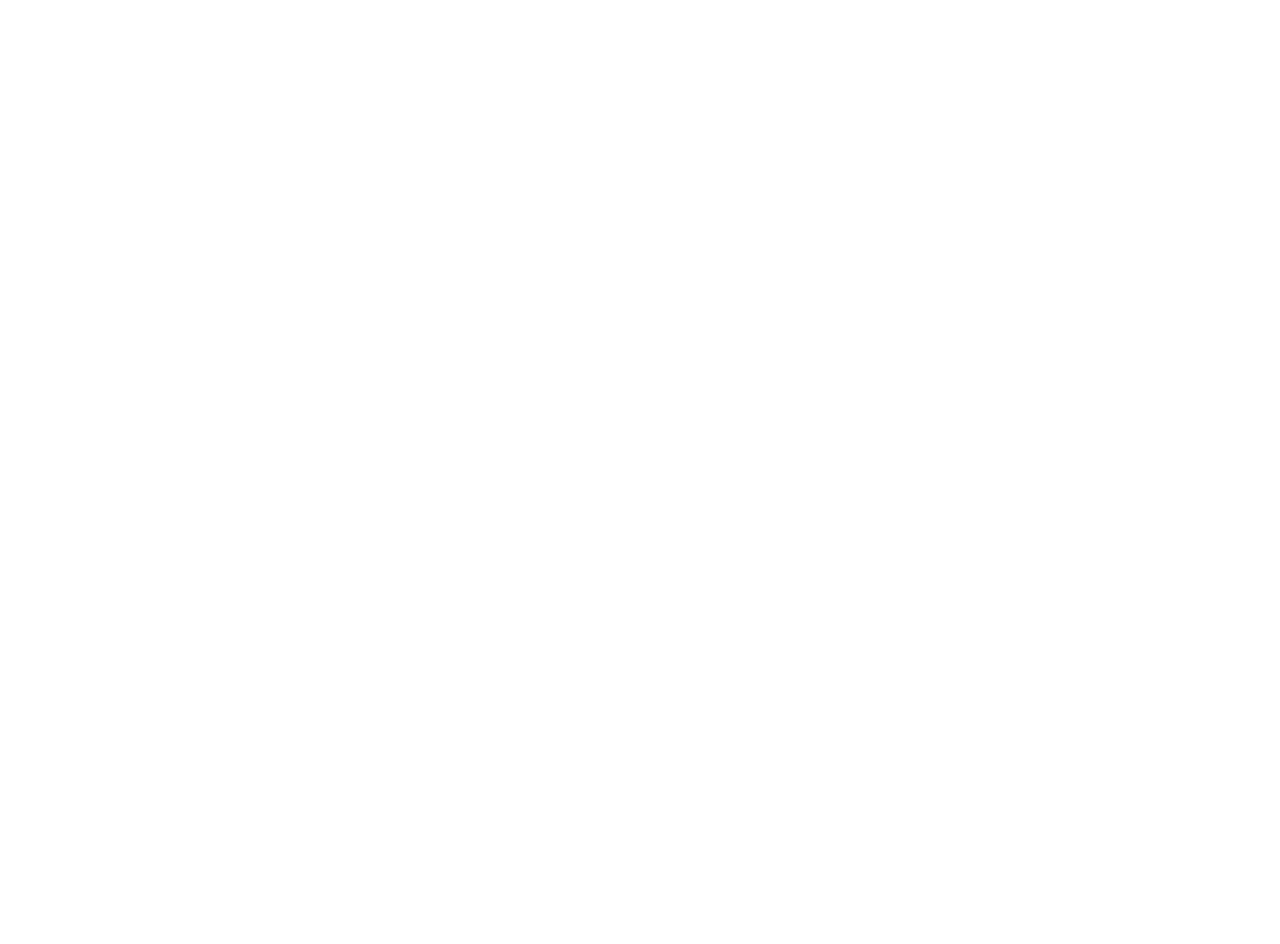
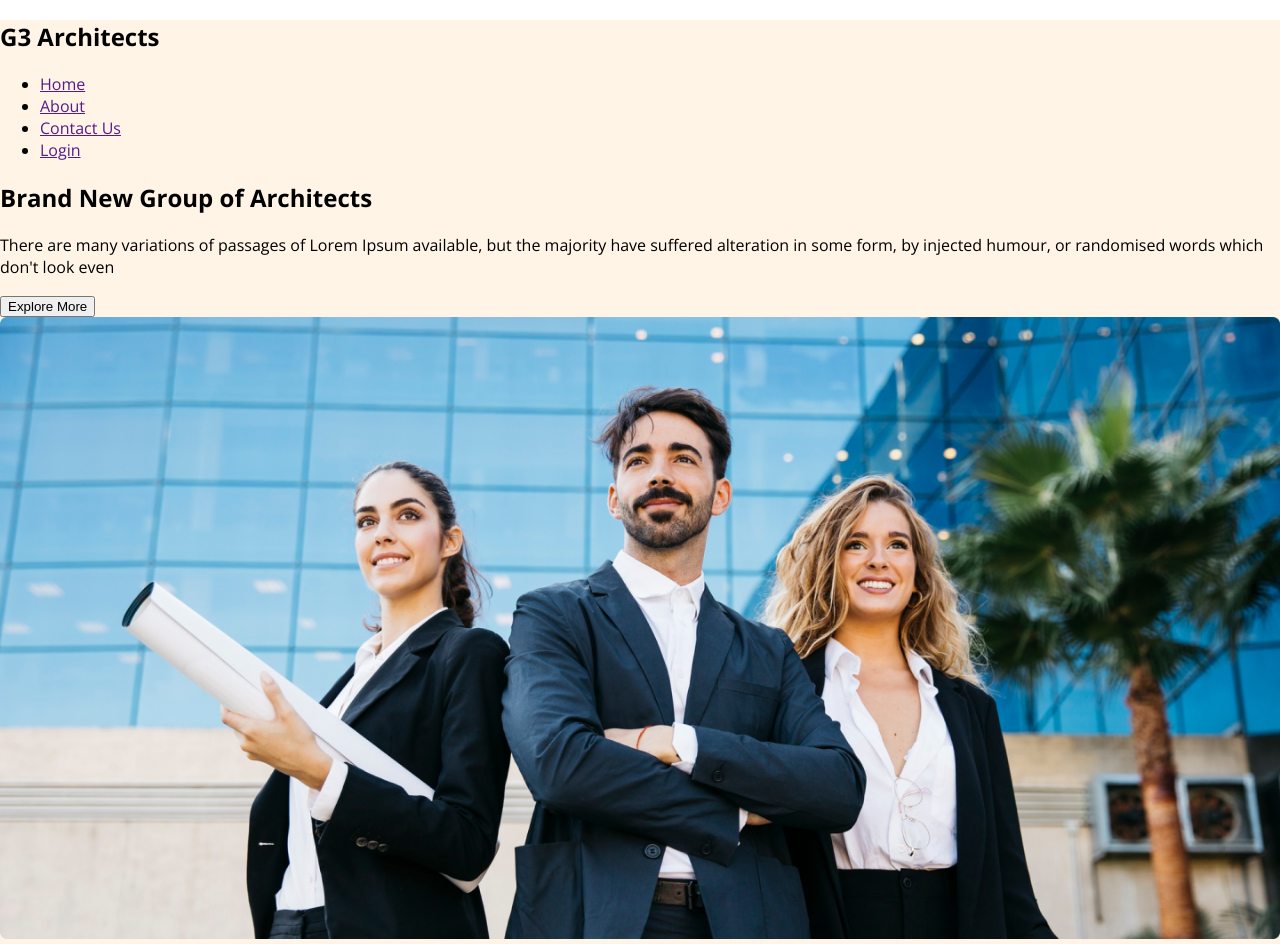
Before and after one commit to md-shakib-hassan/G3-Architects, a plain HTML site: page index.html in a window 1280 px wide. Before the commit the page ends 800 px from the top, so only its background shows below. Drawn offline with nearby package versions, Linux system fonts and the light colour scheme.

Commit message:
matha kaj korche na

```diff
--- a/index.html
+++ b/index.html
@@ -1,11 +1,38 @@
 <!DOCTYPE html>
 <html lang="en">
+
 <head>
     <meta charset="UTF-8">
     <meta name="viewport" content="width=device-width, initial-scale=1.0">
     <title>G3-Architects</title>
+    <link rel="stylesheet" href="style.css">
+    <link rel="preconnect" href="https://fonts.googleapis.com">
+    <link rel="preconnect" href="https://fonts.gstatic.com" crossorigin>
+    <link
+        href="https://fonts.googleapis.com/css2?family=Fira+Sans:ital,wght@0,100;0,200;0,300;0,400;0,500;0,600;0,700;0,800;0,900;1,100;1,200;1,300;1,400;1,500;1,600;1,700;1,800;1,900&family=Open+Sans:ital,wght@0,300..800;1,300..800&family=Work+Sans:ital,wght@0,100..900;1,100..900&display=swap"
+        rel="stylesheet">
 </head>
-<body>
+
+<body class="open-sans">
+     <header >
+        <section class="banner">
+            <nav>
+            <h2 class="band">G3 Architects</h2>
+            <ul class="link-container">
+                <li class="link-item"><a href="">Home</a></li>
+                <li class="link-item"><a href=""> About</a></li>
+                <li class="link-item"><a href="">Contact Us</a></li>
+                <li class="link-item"><a href="">Login</a></li>
+            </ul>
+        </nav>
+            <h1>Brand New Group of Architects </h1>
+            <p>There are many variations of passages of Lorem Ipsum available, but the majority have suffered alteration in some form, by injected humour, or randomised words which don't look even</p>
+
+            <div><button>Explore More</button></div>
+            <div><img src="images/banner.png" alt=""></div>
+        </section>
+    </header>
 
 </body>
+
 </html>
--- a/style.css
+++ b/style.css
@@ -0,0 +1,20 @@
+body{
+    /* margin: 0 auto; */
+     /* background-color: rgb(255, 144, 14, .1); */
+     margin: 0 0;
+     margin-top: 0;
+}
+
+.open-sans {
+  font-family: "Open Sans", sans-serif;
+  font-optical-sizing: auto;
+  font-style: normal;
+}
+
+.banner{
+    background-color: rgb(255, 144, 14, .1);
+    margin: 0 auto;
+}
+header img{
+    width: 100%;
+}
```
Also changed, not shown: images/architect.png (added), images/banner.png (added), images/icons/customers.png (added), images/icons/email.png (added), images/icons/projects.png (added), images/icons/ribon.png (added), images/sponsors/amazon.png (added), images/sponsors/figma.png (added), images/sponsors/google.png (added), images/sponsors/spotify.png (added), images/sponsors/telerama.png (added), images/team1.png (added), images/team2.png (added), images/team3.png (added), 1 more files.
